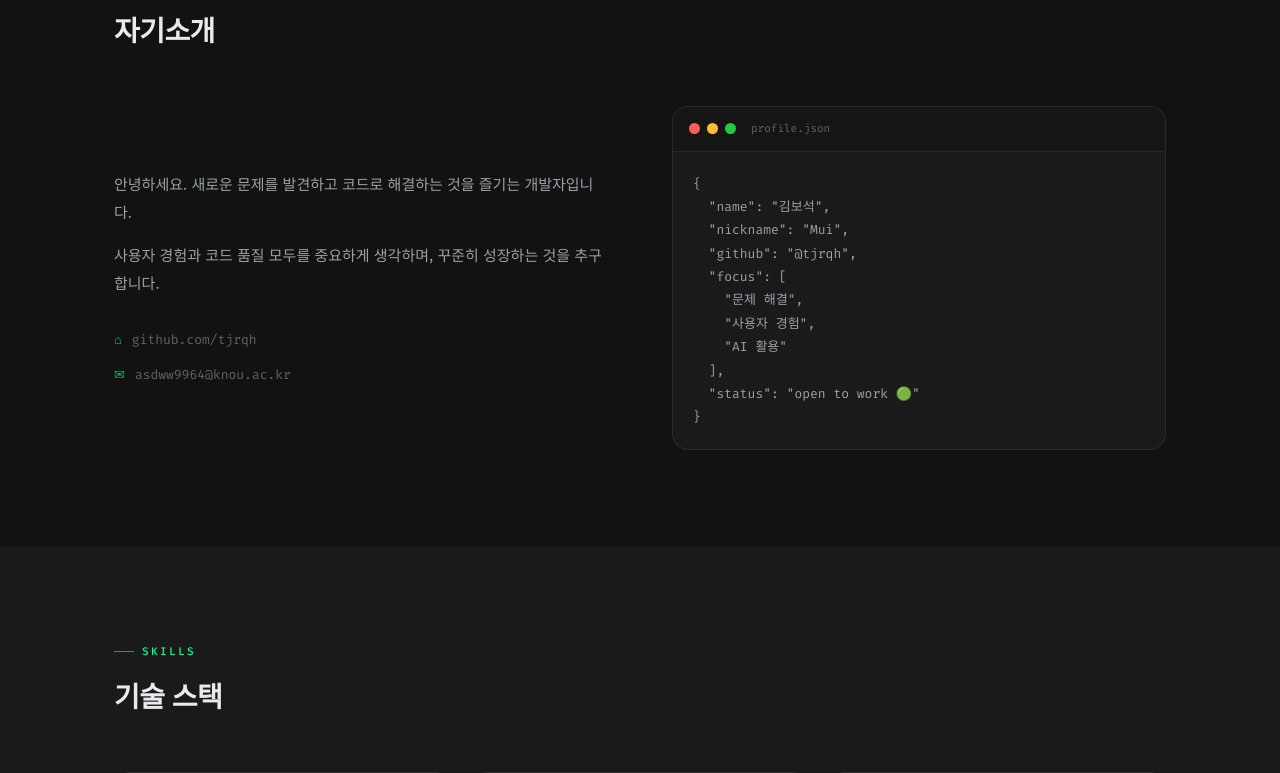
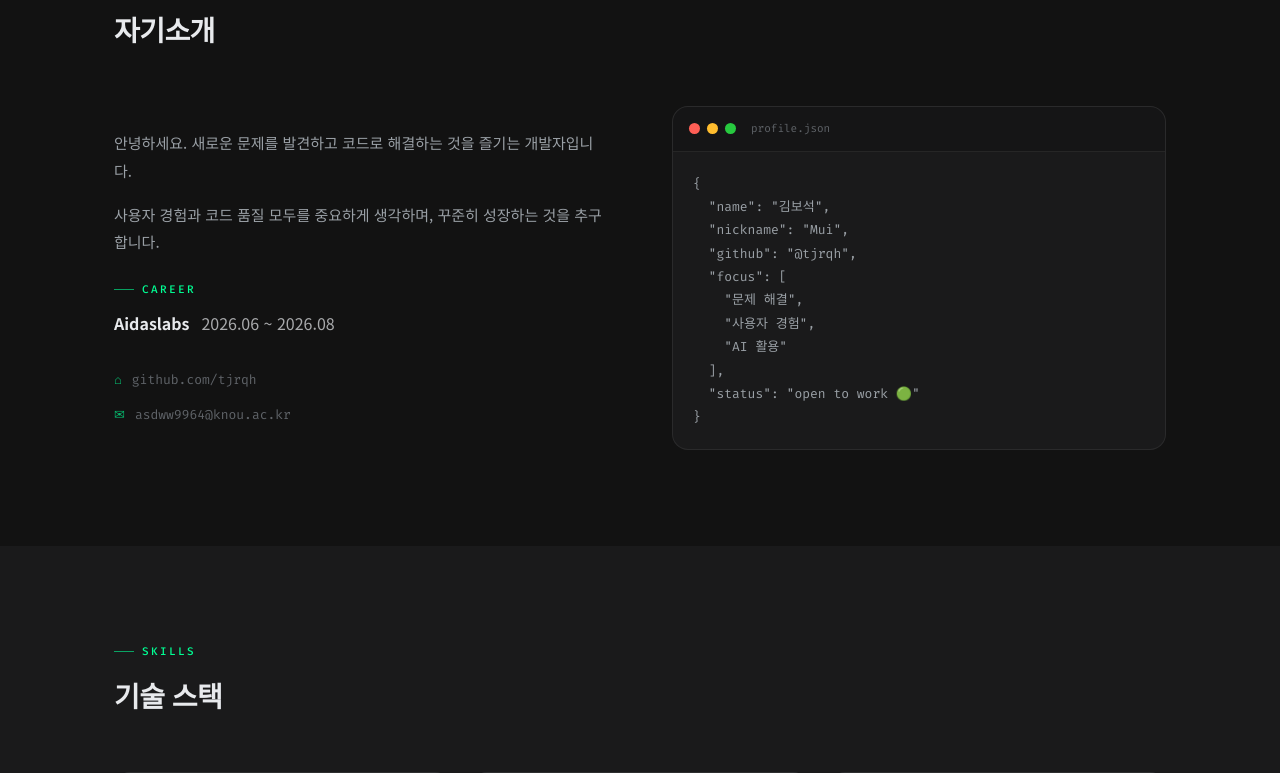
Before and after one commit to tjrqh/portfolio, a React (Vite) app: page / in a window 1280 px wide. Shown: the part 920-1693 px from the top of the page. Built offline with nearby package versions, Linux system fonts and the light colour scheme; no server answers.

Commit message:
fix : 경력사항 추가

```diff
--- a/src/components/About/About.tsx
+++ b/src/components/About/About.tsx
@@ -1,5 +1,5 @@
 import { useEffect, useRef, useState } from 'react';
-import { personalInfo } from '../../config/portfolio.config';
+import { personalInfo, careers } from '../../config/portfolio.config';
 import styles from './About.module.css';
 
 export default function About() {
@@ -31,6 +31,23 @@ export default function About() {
                 {p}
               </p>
             ))}
+
+            {/* Career */}
+            {careers.length > 0 && (
+              <div style={{ marginTop: '1.5rem', marginBottom: '1.5rem' }}>
+                <p className="section-label">Career</p>
+                <ul style={{ listStyle: 'none', padding: 0, margin: 0 }}>
+                  {careers.map((c) => (
+                    <li key={`${c.company}-${c.period}`} style={{ marginBottom: '0.75rem' }}>
+                      <strong>{c.company}</strong>
+                      <span style={{ marginLeft: '0.75rem', opacity: 0.7 }}>{c.period}</span>
+                      {c.role && <div className={styles.paragraph}>{c.role}</div>}
+                      {c.description && <div className={styles.paragraph}>{c.description}</div>}
+                    </li>
+                  ))}
+                </ul>
+              </div>
+            )}
 
             {/* Links */}
             <div className={styles.links}>
```
